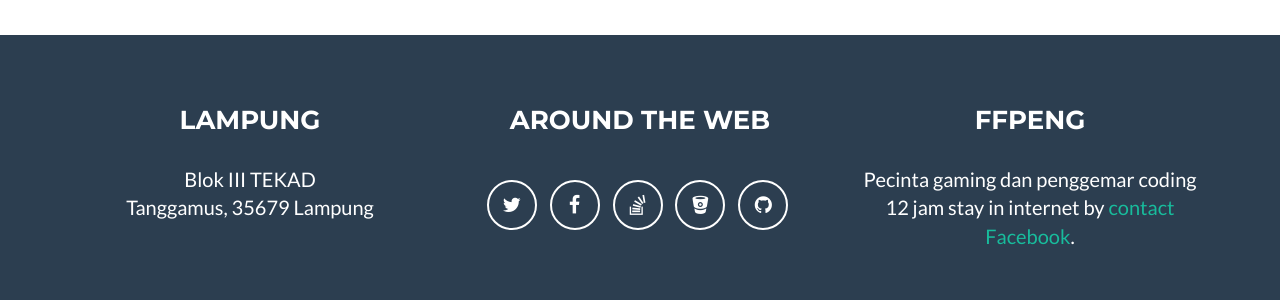
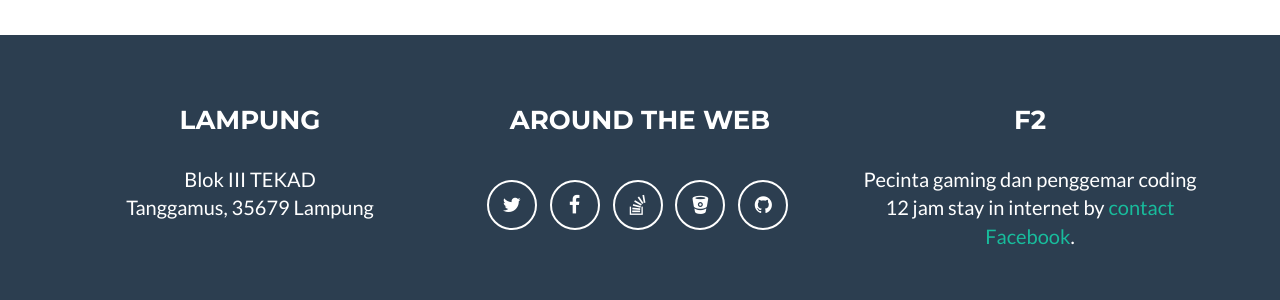
Before and after one commit to feryferlangga/feryferlangga.github.io, a Jekyll site: the page built from index.html, in a window 1280 px wide and 900 px high, scrolled down 2399 px. Shown: the part 518-818 px from the top of the window. Built offline with Jekyll 4.4.1, drawn with Linux system fonts in a browser that asks for light colours.

Commit message:
Update _config.yml

```diff
--- a/_config.yml
+++ b/_config.yml
@@ -2,8 +2,8 @@
 title: Fery Ferlangga
 email: feryferlangga14@gmail.com
 url: https://feryferlangga.github.io
-description: "gaming creator , si pecinta gaming dan penggemar coding website"
-keywords: "fps, shooting gaming, fortnite tutorial, pubg god, tips gaming pc, tutorial Pubg mobile, free theme blogger"
+description: "web portfolio Fery Ferlangga di host dari github , menampilkan sedikit data dari pemilik website dan menjembatani perkenalan melalui sebuah website public"
+keywords: "fps, shooting gaming, fortnite tutorial, pubg god, tips gaming pc, tutorial Pubg mobile, free theme blogger, web public"
 skills: "Web Developer - Gamer Creator - Writer"
 meta_author: Fery Ferlangga
 
@@ -36,7 +36,7 @@
   copyright: Fery Ferlangga
   location: Lampung
   social: Around the Web
-  credits: FFpeng
+  credits: F2
 
 # Social networks usernames (many more available: google-plus, flickr, dribbble, pinterest, instagram, tumblr, linkedin, etc.)
 social:
```
